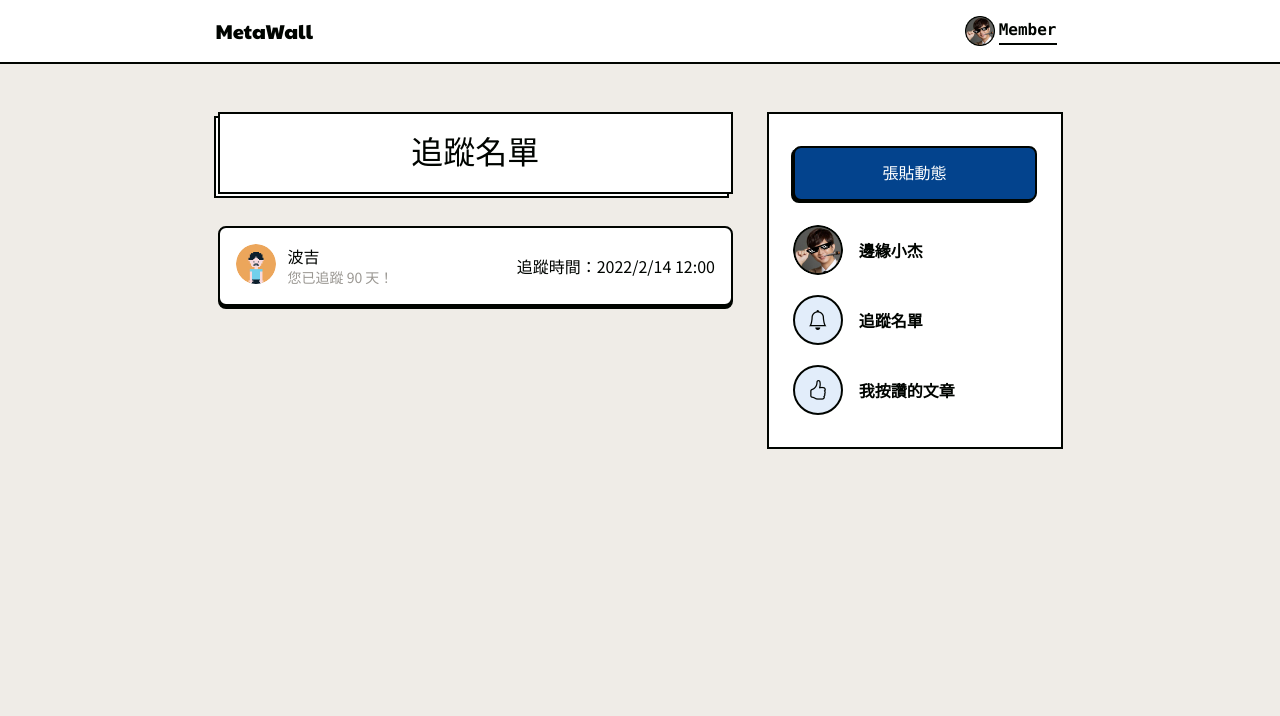
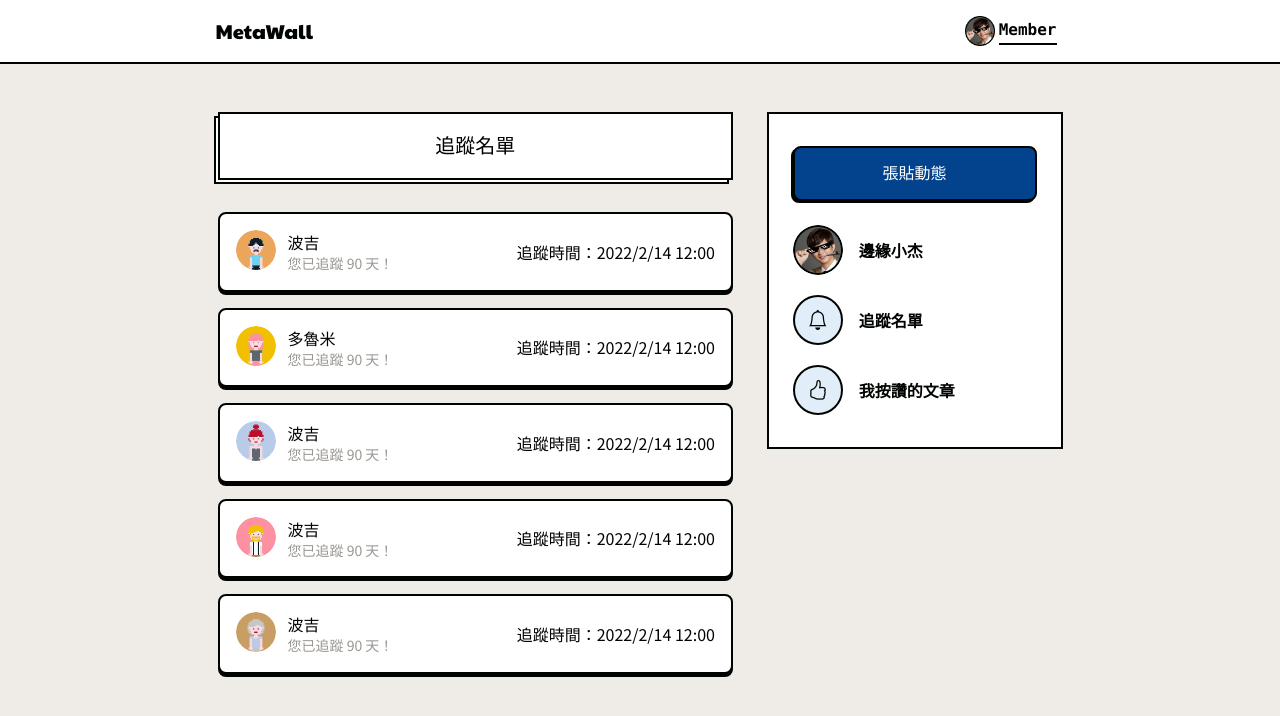
Before and after one commit to bugbug777-Old/hex-node-final, a Vue app: page /#/metawall/following in a window 1280 px wide. Shown: the top 716 px of the page. Built offline with nearby package versions, Linux system fonts and the light colour scheme; a web font is replaced by a local one.

Commit message:
add all following card

```diff
--- a/src/views/FollowingView.vue
+++ b/src/views/FollowingView.vue
@@ -1,14 +1,68 @@
 <template>
-  <div
-    class="box-shift border border-2 border-dark text-center font-monospace fs-5 bg-white py-5 mb-8"
-  >
-    <h2>追蹤名單</h2>
+  <div class="box-shift border border-2 border-dark text-center font-monospace bg-white py-5 mb-8">
+    <h2 class="fs-5">追蹤名單</h2>
   </div>
   <ul>
     <li class="card shadow-card-2 border-2 border-dark mb-4">
       <div class="card-body d-flex justify-content-between align-items-center">
         <div class="d-flex">
           <img src="@/assets/img/user5-2.png" alt="headshot" class="icons-sm rounded-circle me-3" />
+          <h5 class="card-title mb-0">
+            <a class="d-block link-dark link-hover fs-6 lh-base" href="#">波吉</a>
+            <p class="text-pale-gray fs-7 lh-14">您已追蹤 90 天！</p>
+          </h5>
+        </div>
+        <p class="class=fs-7 lh-14">
+          追蹤時間：<time datetime="2022-2-14 12:00">2022/2/14 12:00</time>
+        </p>
+      </div>
+    </li>
+    <li class="card shadow-card-2 border-2 border-dark mb-4">
+      <div class="card-body d-flex justify-content-between align-items-center">
+        <div class="d-flex">
+          <img src="@/assets/img/user5.png" alt="headshot" class="icons-sm rounded-circle me-3" />
+          <h5 class="card-title mb-0">
+            <a class="d-block link-dark link-hover fs-6 lh-base" href="#">多魯米</a>
+            <p class="text-pale-gray fs-7 lh-14">您已追蹤 90 天！</p>
+          </h5>
+        </div>
+        <p class="class=fs-7 lh-14">
+          追蹤時間：<time datetime="2022-2-14 12:00">2022/2/14 12:00</time>
+        </p>
+      </div>
+    </li>
+    <li class="card shadow-card-2 border-2 border-dark mb-4">
+      <div class="card-body d-flex justify-content-between align-items-center">
+        <div class="d-flex">
+          <img src="@/assets/img/user5-3.png" alt="headshot" class="icons-sm rounded-circle me-3" />
+          <h5 class="card-title mb-0">
+            <a class="d-block link-dark link-hover fs-6 lh-base" href="#">波吉</a>
+            <p class="text-pale-gray fs-7 lh-14">您已追蹤 90 天！</p>
+          </h5>
+        </div>
+        <p class="class=fs-7 lh-14">
+          追蹤時間：<time datetime="2022-2-14 12:00">2022/2/14 12:00</time>
+        </p>
+      </div>
+    </li>
+    <li class="card shadow-card-2 border-2 border-dark mb-4">
+      <div class="card-body d-flex justify-content-between align-items-center">
+        <div class="d-flex">
+          <img src="@/assets/img/user5-4.png" alt="headshot" class="icons-sm rounded-circle me-3" />
+          <h5 class="card-title mb-0">
+            <a class="d-block link-dark link-hover fs-6 lh-base" href="#">波吉</a>
+            <p class="text-pale-gray fs-7 lh-14">您已追蹤 90 天！</p>
+          </h5>
+        </div>
+        <p class="class=fs-7 lh-14">
+          追蹤時間：<time datetime="2022-2-14 12:00">2022/2/14 12:00</time>
+        </p>
+      </div>
+    </li>
+    <li class="card shadow-card-2 border-2 border-dark mb-4">
+      <div class="card-body d-flex justify-content-between align-items-center">
+        <div class="d-flex">
+          <img src="@/assets/img/user5-1.png" alt="headshot" class="icons-sm rounded-circle me-3" />
           <h5 class="card-title mb-0">
             <a class="d-block link-dark link-hover fs-6 lh-base" href="#">波吉</a>
             <p class="text-pale-gray fs-7 lh-14">您已追蹤 90 天！</p>
```
